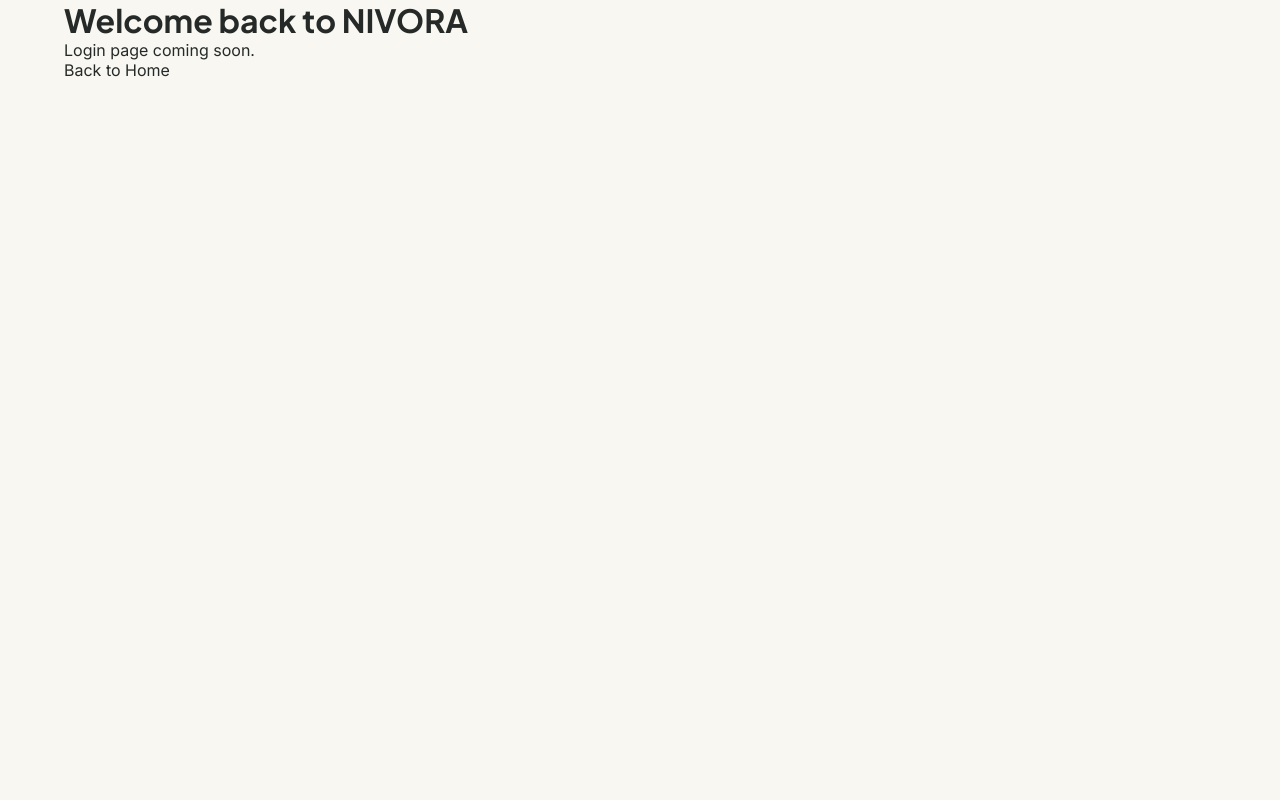
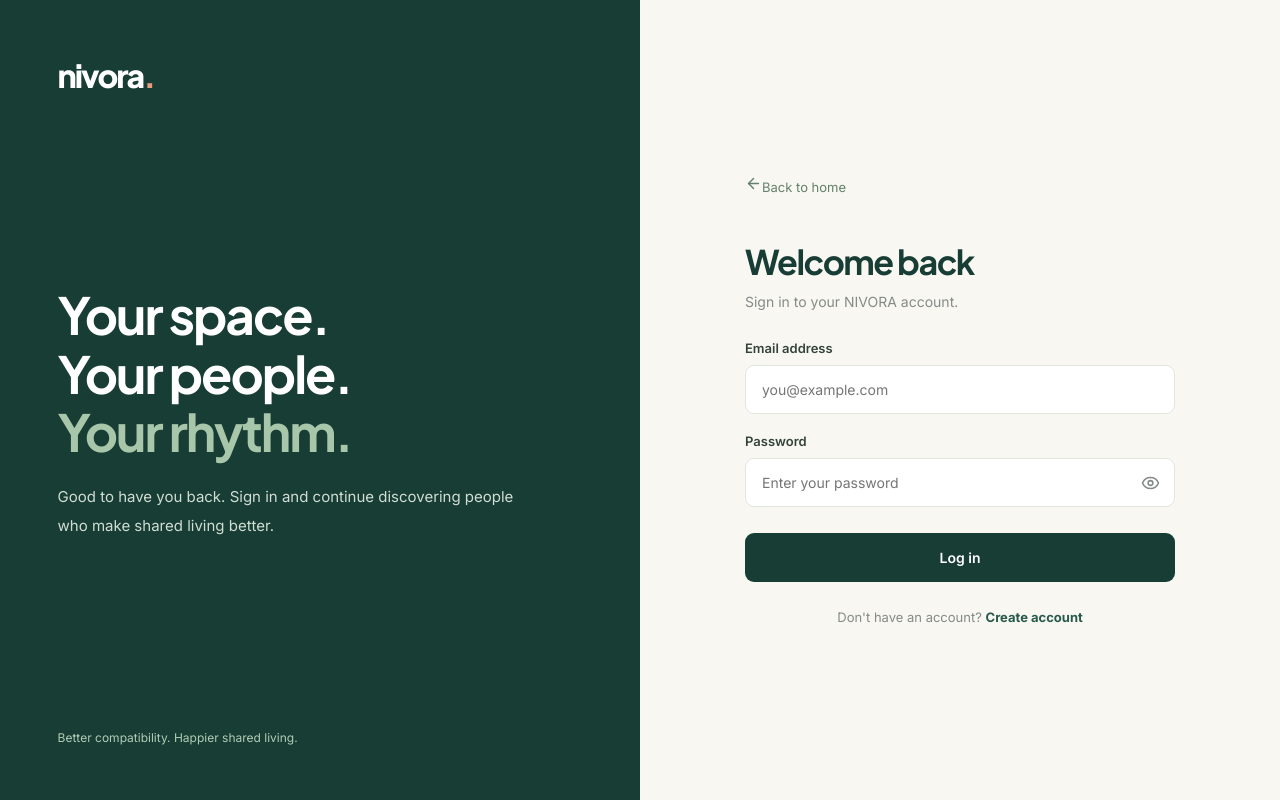
Before and after one commit to sneha140305/nivora, a React (Vite) app in the folder frontend/: page /login in a window 1280 px wide. Built offline with nearby package versions, Linux system fonts and the light colour scheme; no server answers.

Commit message:
feat: implement login page with JWT authentication

```diff
--- a/frontend/src/pages/Login.jsx
+++ b/frontend/src/pages/Login.jsx
@@ -1,11 +1,174 @@
-import { Link } from "react-router-dom";
+import { useState } from "react";
+import { Link, useLocation, useNavigate } from "react-router-dom";
+import { Eye, EyeOff, ArrowLeft } from "lucide-react";
+import { apiRequest } from "../services/api";
+import "./Auth.css";
 
 function Login() {
+  const navigate = useNavigate();
+  const location = useLocation();
+
+  const [formData, setFormData] = useState({
+    email: "",
+    password: "",
+  });
+
+  const [showPassword, setShowPassword] = useState(false);
+  const [error, setError] = useState("");
+  const [loading, setLoading] = useState(false);
+
+  const successMessage = location.state?.message;
+
+  const handleChange = (event) => {
+    setFormData({
+      ...formData,
+      [event.target.name]: event.target.value,
+    });
+  };
+
+  const handleSubmit = async (event) => {
+    event.preventDefault();
+    setError("");
+
+    if (!formData.email.trim() || !formData.password) {
+      setError("Please enter your email and password.");
+      return;
+    }
+
+    setLoading(true);
+
+    try {
+      const response = await apiRequest("/api/auth/login", {
+        method: "POST",
+        body: JSON.stringify({
+          email: formData.email.trim(),
+          password: formData.password,
+        }),
+      });
+
+      localStorage.setItem("nivora_token", response.access_token);
+
+      navigate("/", { replace: true });
+    } catch (err) {
+      setError(err.message || "Login failed. Please try again.");
+    } finally {
+      setLoading(false);
+    }
+  };
+
   return (
-    <div className="container">
-      <h1>Welcome back to NIVORA</h1>
-      <p>Login page coming soon.</p>
-      <Link to="/">Back to Home</Link>
+    <div className="auth-page">
+      <section className="auth-visual">
+        <Link to="/" className="auth-brand">
+          nivora<span>.</span>
+        </Link>
+
+        <div className="auth-visual-content">
+          <h1>
+            Your space.
+            <br />
+            Your people.
+            <br />
+            <span>Your rhythm.</span>
+          </h1>
+
+          <p>
+            Good to have you back. Sign in and continue
+            discovering people who make shared living better.
+          </p>
+        </div>
+
+        <div className="auth-visual-footer">
+          Better compatibility. Happier shared living.
+        </div>
+      </section>
+
+      <section className="auth-form-side">
+        <div className="auth-form-container">
+          <Link to="/" className="auth-back">
+            <ArrowLeft size={17} />
+            Back to home
+          </Link>
+
+          <div className="auth-heading">
+            <h2>Welcome back</h2>
+            <p>Sign in to your NIVORA account.</p>
+          </div>
+
+          {successMessage && (
+            <div className="auth-success" role="status">
+              {successMessage}
+            </div>
+          )}
+
+          {error && (
+            <div className="auth-error" role="alert">
+              {error}
+            </div>
+          )}
+
+          <form className="auth-form" onSubmit={handleSubmit}>
+            <div className="auth-field">
+              <label htmlFor="email">Email address</label>
+              <input
+                id="email"
+                type="email"
+                name="email"
+                placeholder="you@example.com"
+                value={formData.email}
+                onChange={handleChange}
+                autoComplete="email"
+                required
+              />
+            </div>
+
+            <div className="auth-field">
+              <label htmlFor="password">Password</label>
+
+              <div className="password-wrapper">
+                <input
+                  id="password"
+                  type={showPassword ? "text" : "password"}
+                  name="password"
+                  placeholder="Enter your password"
+                  value={formData.password}
+                  onChange={handleChange}
+                  autoComplete="current-password"
+                  required
+                />
+
+                <button
+                  type="button"
+                  className="password-toggle"
+                  onClick={() => setShowPassword(!showPassword)}
+                  aria-label={
+                    showPassword ? "Hide password" : "Show password"
+                  }
+                >
+                  {showPassword ? (
+                    <EyeOff size={19} />
+                  ) : (
+                    <Eye size={19} />
+                  )}
+                </button>
+              </div>
+            </div>
+
+            <button
+              type="submit"
+              className="auth-submit"
+              disabled={loading}
+            >
+              {loading ? "Signing in..." : "Log in"}
+            </button>
+          </form>
+
+          <p className="auth-switch">
+            Don't have an account?{" "}
+            <Link to="/register">Create account</Link>
+          </p>
+        </div>
+      </section>
     </div>
   );
 }
```
